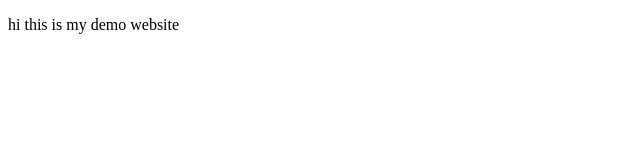
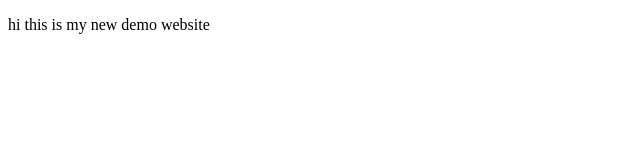
Before and after one commit to shanmugappriyaa/GithubSession, a plain HTML site: page index.html in a window 1280 px wide. Shown: the full height of the page, 0-640 px from the left. Drawn offline with Linux system fonts and the light colour scheme.

Commit message:
title updated

```diff
--- a/index.html
+++ b/index.html
@@ -3,9 +3,9 @@
 <head>
     <meta charset="UTF-8">
     <meta name="viewport" content="width=device-width, initial-scale=1.0">
-    <title>Document</title>
+    <title>Github Title</title>
 </head>
 <body>
-    <p> hi this is my demo website</p>
+    <p> hi this is my new demo website</p>
 </body>
 </html>
```
